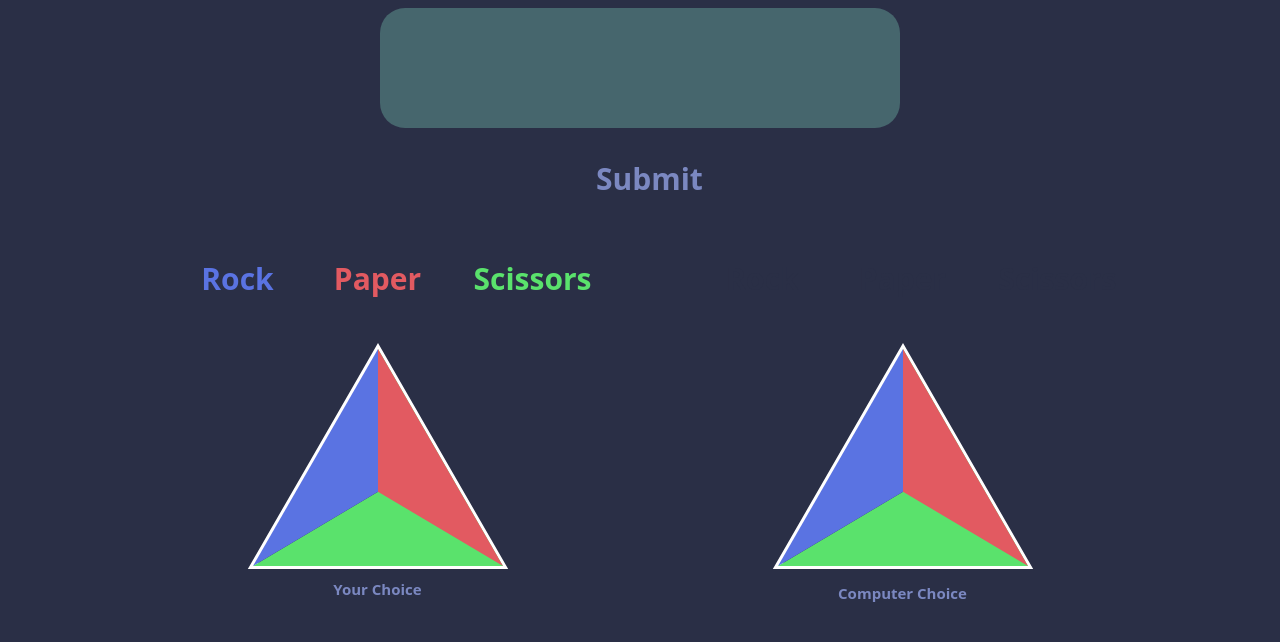
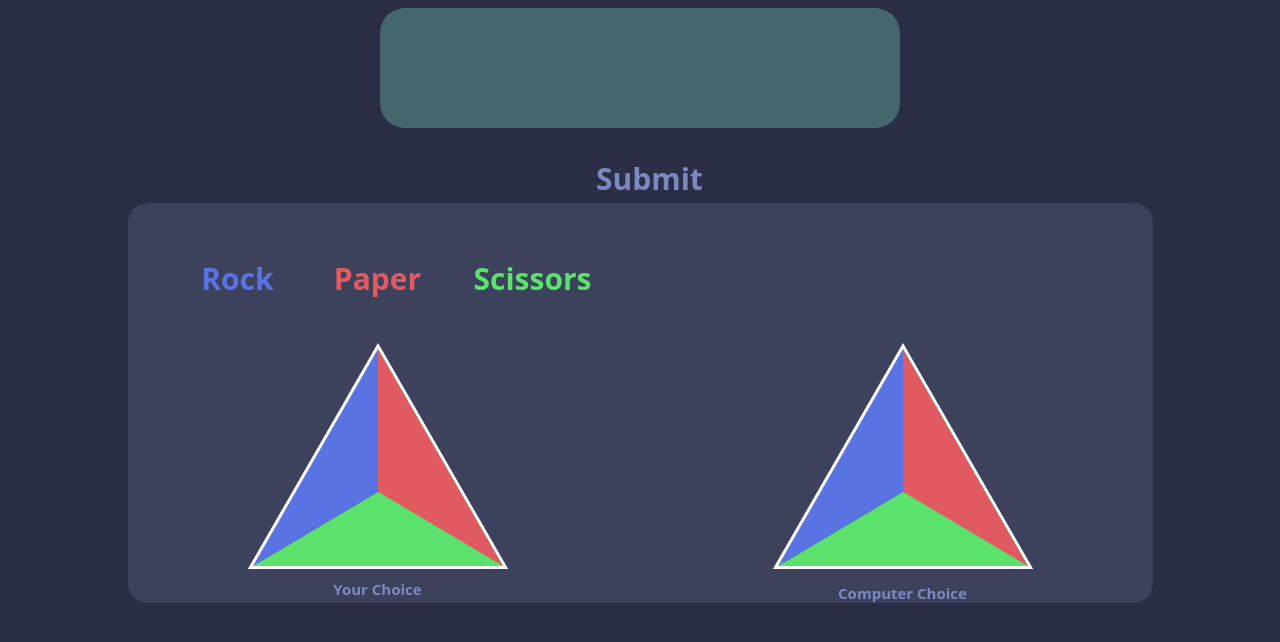
Before and after one commit to LuVernon/quantum-rock-paper-scissors, a plain HTML site: page index.html in a window 1280 px wide. Drawn offline with Linux system fonts and the light colour scheme.

Commit message:
Disclaimer added to README, and new background added for the playing panel.

```diff
--- a/style.css
+++ b/style.css
@@ -99,6 +99,8 @@ button:hover {
 #dashboard {
     display: flex;
     flex-direction: row;
+    background-color: hsl(230, 20%, 30%);
+    border-radius: 20px;
 }
 
 #spacer {
@@ -113,15 +115,15 @@ button:hover {
 
 #compR {
     pointer-events: none;
-    color: hsl(229, 25%, 22%);
+    color: hsl(230, 20%, 30%);
 }
 
 #compP {
     pointer-events: none;
-    color: hsl(229, 25%, 22%);
+    color: hsl(230, 20%, 30%);
 }
 
 #compS {
     pointer-events: none;
-    color: hsl(229, 25%, 22%);
+    color: hsl(230, 20%, 30%);
 }
```
